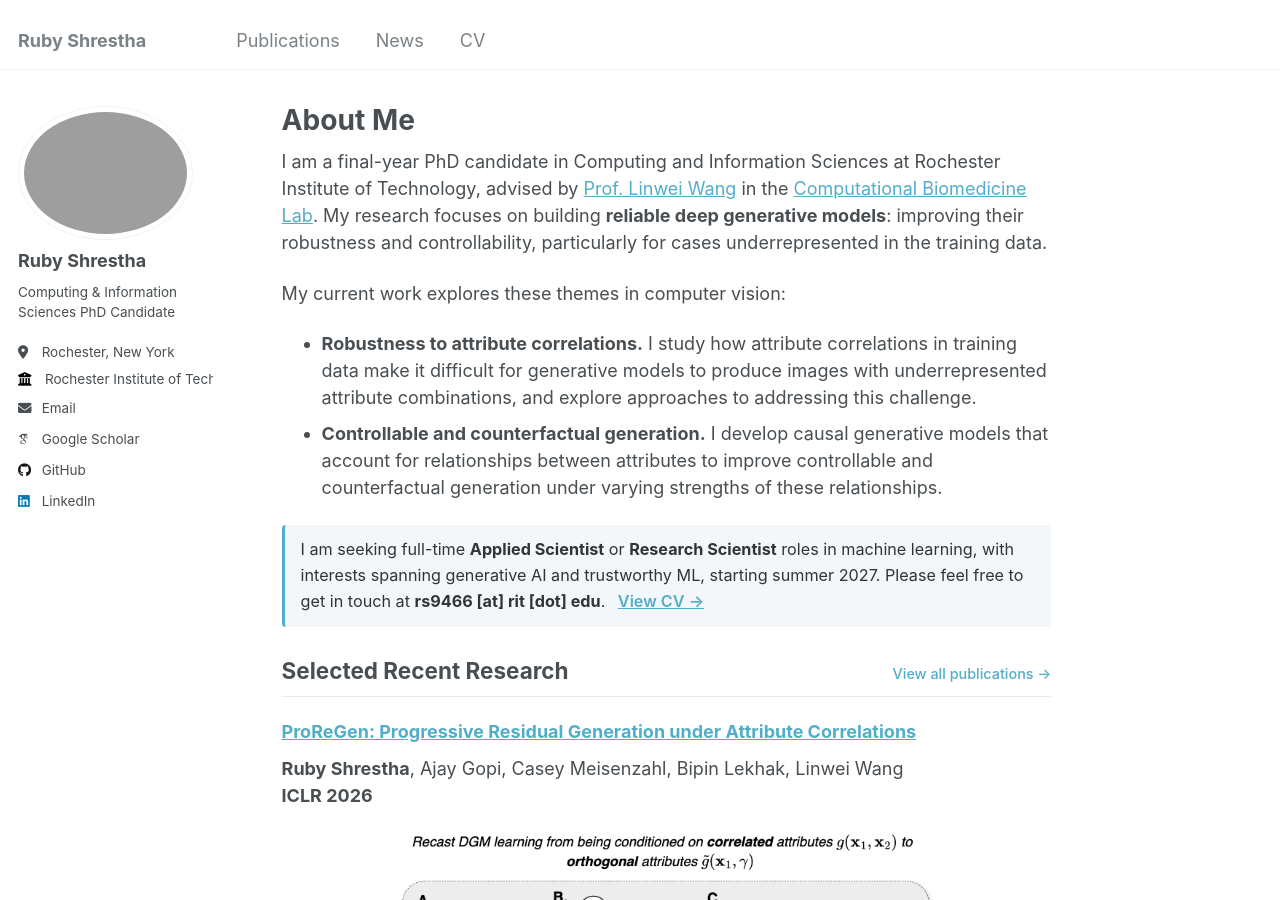
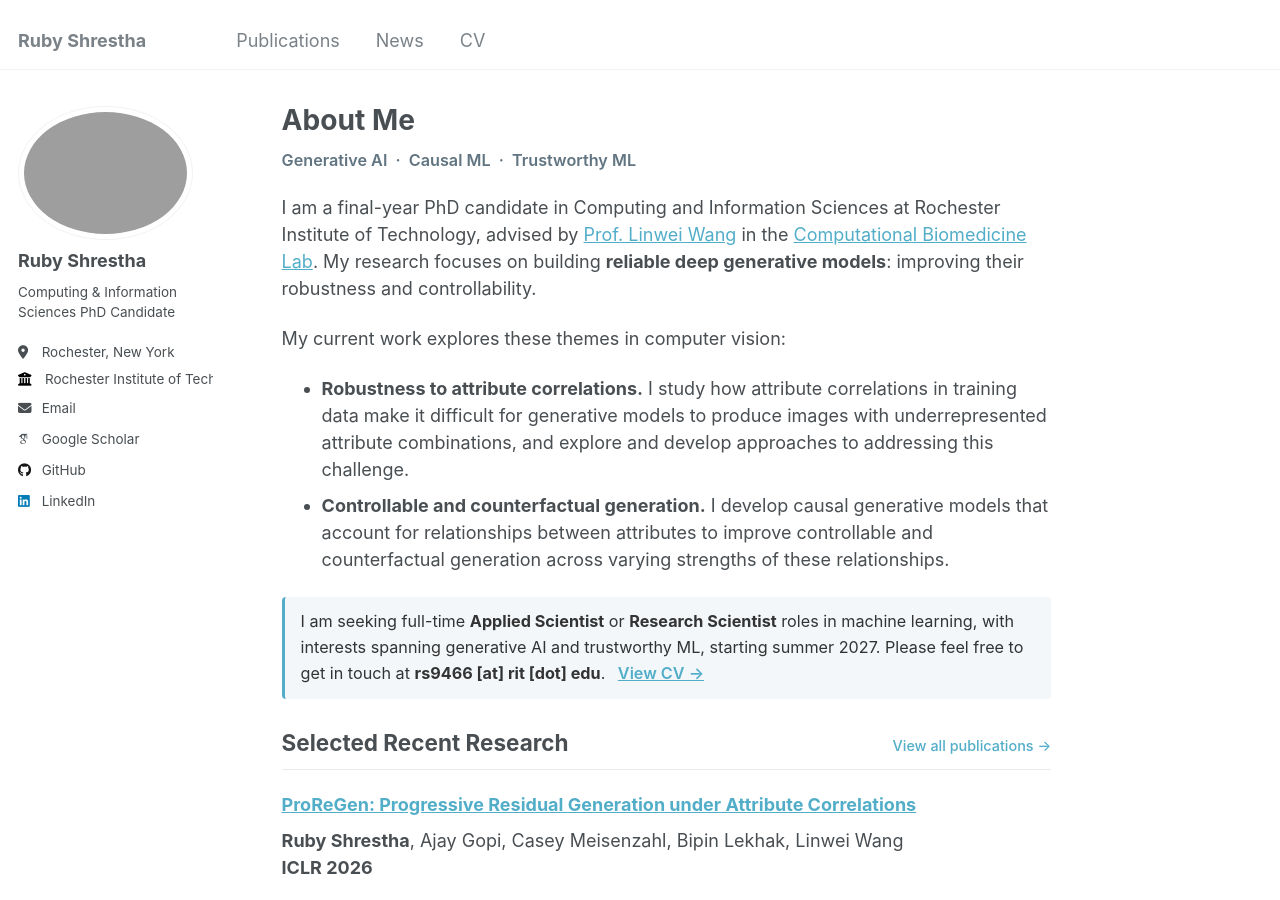
Before and after one commit to ruby-stha/ruby-stha.github.io, a Jekyll site: the page built from _pages/about.md, in a window 1280 px wide and 900 px high. Built offline with Jekyll 4.4.1, drawn with Linux system fonts in a browser that asks for light colours; some web fonts are replaced.

Commit message:
About update

```diff
--- a/_pages/about.md
+++ b/_pages/about.md
@@ -7,12 +7,16 @@ redirect_from:
   - /about.html
 ---
 
-I am a final-year PhD candidate in Computing and Information Sciences at Rochester Institute of Technology, advised by [Prof. Linwei Wang](https://www.rit.edu/cblwang/linwei-wang) in the [Computational Biomedicine Lab](https://www.rit.edu/cblwang/directory). My research focuses on building **reliable deep generative models**: improving their robustness and controllability, particularly for cases underrepresented in the training data.
+<p style="margin-top: 0; color: #607481; font-size: 0.9em; font-weight: 600;">
+  Generative AI &nbsp;·&nbsp; Causal ML &nbsp;·&nbsp; Trustworthy ML
+</p>
+
+I am a final-year PhD candidate in Computing and Information Sciences at Rochester Institute of Technology, advised by [Prof. Linwei Wang](https://www.rit.edu/cblwang/linwei-wang) in the [Computational Biomedicine Lab](https://www.rit.edu/cblwang/directory). My research focuses on building **reliable deep generative models**: improving their robustness and controllability.
 
 My current work explores these themes in computer vision:
 
-- **Robustness to attribute correlations.** I study how attribute correlations in training data make it difficult for generative models to produce images with underrepresented attribute combinations, and explore approaches to addressing this challenge.
-- **Controllable and counterfactual generation.** I develop causal generative models that account for relationships between attributes to improve controllable and counterfactual generation under varying strengths of these relationships.
+- **Robustness to attribute correlations.** I study how attribute correlations in training data make it difficult for generative models to produce images with underrepresented attribute combinations, and explore and develop approaches to addressing this challenge.
+- **Controllable and counterfactual generation.** I develop causal generative models that account for relationships between attributes to improve controllable and counterfactual generation across varying strengths of these relationships.
 
 <div class="availability-note">
   I am seeking full-time <strong>Applied Scientist</strong> or
```
